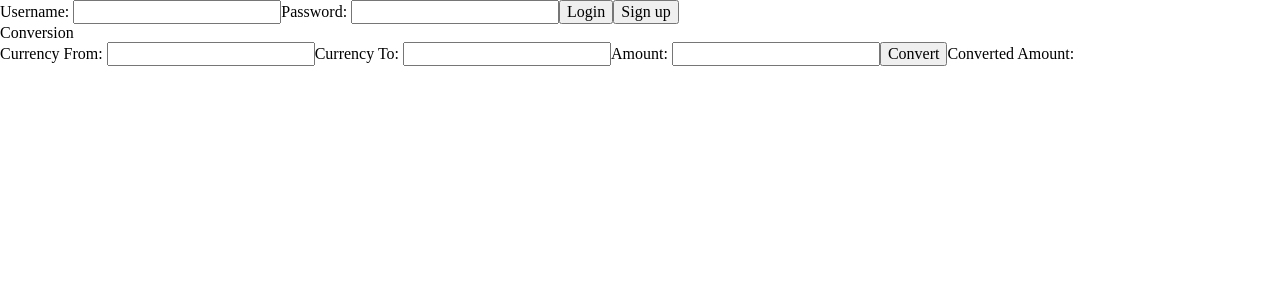
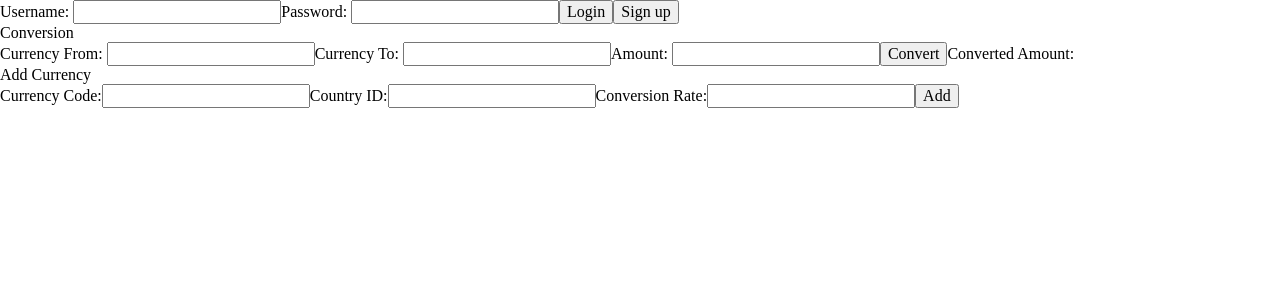
Before and after one commit to yhan4/miniproject, a React (Vite) app in the folder client/: page / in a window 1280 px wide. Shown: the top 300 px of the page. Built offline with nearby package versions, Linux system fonts and the light colour scheme.

Commit message:
component of AddCurrency

```diff
--- a/client/src/components/AddCurrency.jsx
+++ b/client/src/components/AddCurrency.jsx
@@ -0,0 +1,59 @@
+import React from "react";
+import { useState } from "react";
+
+const AddCurrency = () => {
+    const [currencyCode, setCurrencyCode] = useState("");
+    const [conversionRate, setConversionRate] = useState("");
+    const [countryID, setCountryID] = useState("");
+
+    const handleAddCurrency = async (e) => {
+        e.preventDefault()
+        console.log('form submitted')
+
+        try {
+            const response = await fetch("http://localhost:3001/api/currency", {
+                method: 'POST',
+                headers:{
+                    'Content-Type': 'application/json'
+                },
+                body: JSON.stringify({
+                    currencyCode,
+                    countryID,
+                    conversionRate,
+                })
+            })
+        } catch (error) {
+            console.error('error in fetch', error)
+        }
+
+        setCurrencyCode("")
+        setConversionRate("")
+        setCountryID("")
+    }
+
+    return (
+        <div>
+            <h2>Add Currency</h2>
+            <form onSubmit={handleAddCurrency}>
+                <label>
+                    Currency Code:
+                    <input type="text" value={currencyCode}
+                    onChange={(e) => setCurrencyCode(e.target.value)} />
+                </label>
+                <label>
+                    Country ID:
+                    <input type="number" value={countryID}
+                    onChange={(e) => setCountryID(e.target.value)}/>
+                </label>
+                <label>
+                    Conversion Rate:
+                    <input type="number" value={conversionRate}
+                    onChange={(e) => setConversionRate(e.target.value)}/>
+                </label>
+                <button type="submit">Add</button>
+            </form>
+        </div>
+    )
+}
+
+export default AddCurrency;
--- a/client/src/components/App.jsx
+++ b/client/src/components/App.jsx
@@ -1,7 +1,7 @@
 import React from 'react';
 import Login from './Login';
 import Conversion from './Conversion';
-// import AddCurrency from './AddCurrency';
+import AddCurrency from './AddCurrency';
 // import UpdateCurrency from './UpdateCurrency';
 // import DeleteCurrency from './DeleteCurrency';
 
@@ -11,8 +11,8 @@ const App = () => {
     <div>
       <Login />
       <Conversion />
-      {/*<AddCurrency />
-      <UpdateCurrency />
+      <AddCurrency />
+      {/*<UpdateCurrency />
       <DeleteCurrency /> */}
     </div>
   )
```
